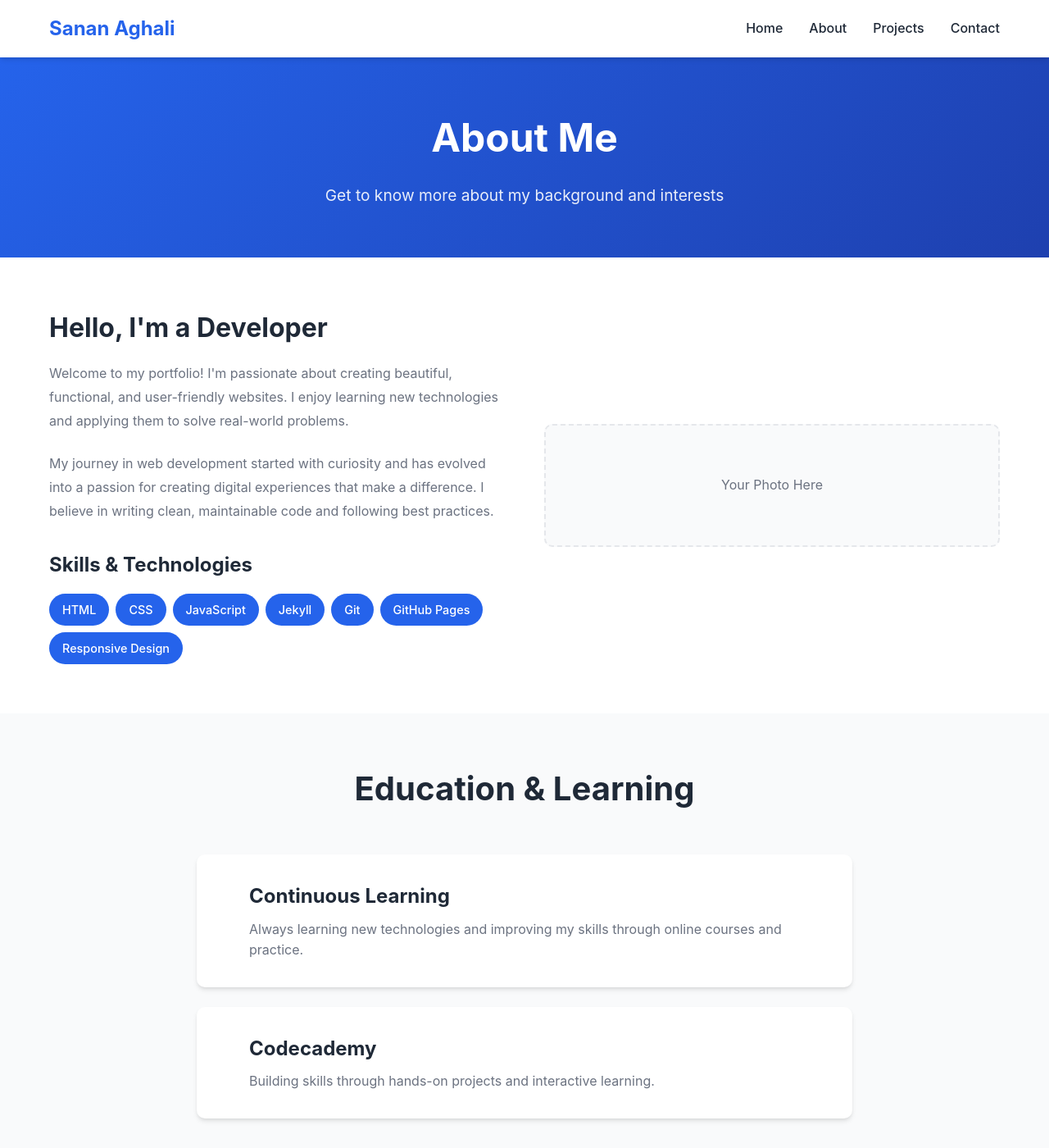
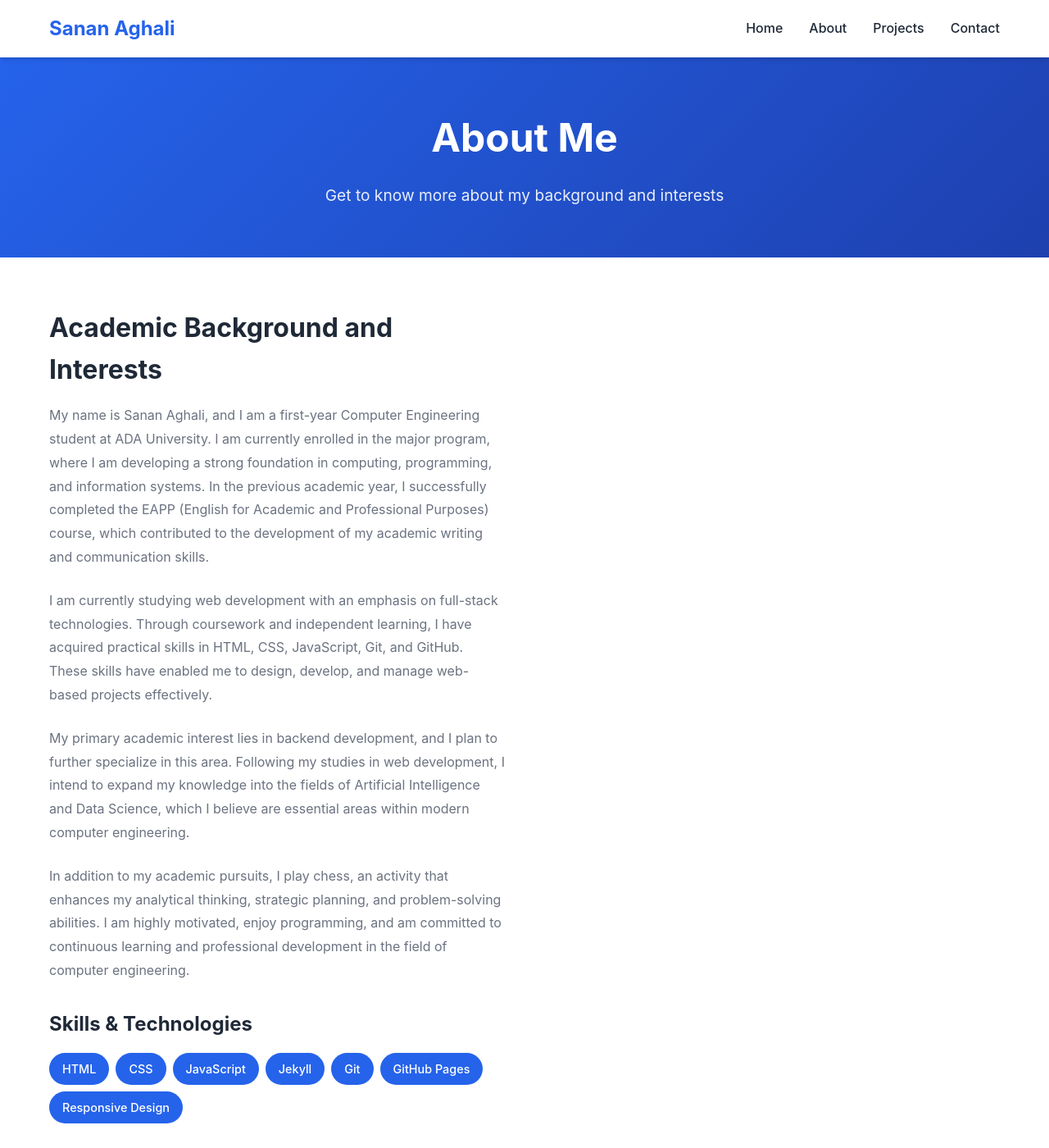
Before and after one commit to SananAghali/site1101, a Jekyll site: the page built from about.md, in a window 1280 px wide and 1400 px high. Shown: the whole window at 82% size. Built offline with Jekyll 4.4.1, drawn with Linux system fonts in a browser that asks for light colours; a script that is not in the unit is left out.

Commit message:
Update About page

```diff
--- a/about.md
+++ b/about.md
@@ -15,16 +15,19 @@ description: Learn more about me and my journey
     <div class="container">
         <div class="about-grid">
             <div class="about-text">
-                <h2>Hello, I'm a Developer</h2>
+                <h2>Academic Background and Interests</h2>
                 <p>
-                    Welcome to my portfolio! I'm passionate about creating beautiful, functional,
-                    and user-friendly websites. I enjoy learning new technologies and applying them
-                    to solve real-world problems.
+                   My name is Sanan Aghali, and I am a first-year Computer Engineering student at ADA University. I am currently enrolled in the major program, where I am developing a strong foundation in computing, programming, and information systems. In the previous academic year, I successfully completed the EAPP (English for Academic and Professional Purposes) course, which contributed to the development of my academic writing and communication skills.
+                </p>
+
+                <p>
+                    I am currently studying web development with an emphasis on full-stack technologies. Through coursework and independent learning, I have acquired practical skills in HTML, CSS, JavaScript, Git, and GitHub. These skills have enabled me to design, develop, and manage web-based projects effectively.
                 </p>
                 <p>
-                    My journey in web development started with curiosity and has evolved into a
-                    passion for creating digital experiences that make a difference. I believe
-                    in writing clean, maintainable code and following best practices.
+                    My primary academic interest lies in backend development, and I plan to further specialize in this area. Following my studies in web development, I intend to expand my knowledge into the fields of Artificial Intelligence and Data Science, which I believe are essential areas within modern computer engineering.
+                </p>
+                <p>
+                    In addition to my academic pursuits, I play chess, an activity that enhances my analytical thinking, strategic planning, and problem-solving abilities. I am highly motivated, enjoy programming, and am committed to continuous learning and professional development in the field of computer engineering.
                 </p>
                 <h3>Skills & Technologies</h3>
                 <div class="skills-list">
@@ -35,12 +38,6 @@ description: Learn more about me and my journey
                     <span class="skill-tag">Git</span>
                     <span class="skill-tag">GitHub Pages</span>
                     <span class="skill-tag">Responsive Design</span>
-                </div>
-            </div>
-            <div class="about-image">
-                <div class="image-placeholder">
-                    <i class="fas fa-user"></i>
-                    <p>Your Photo Here</p>
                 </div>
             </div>
         </div>
```
